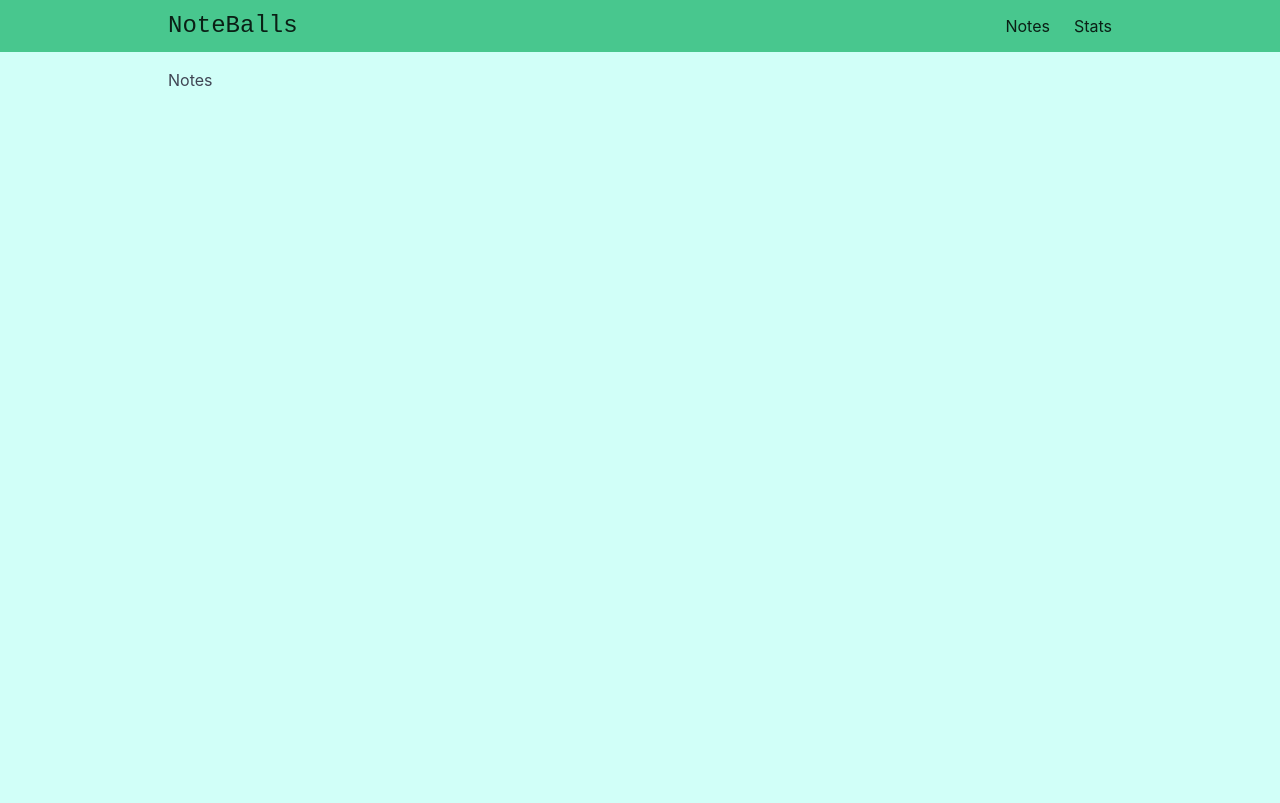
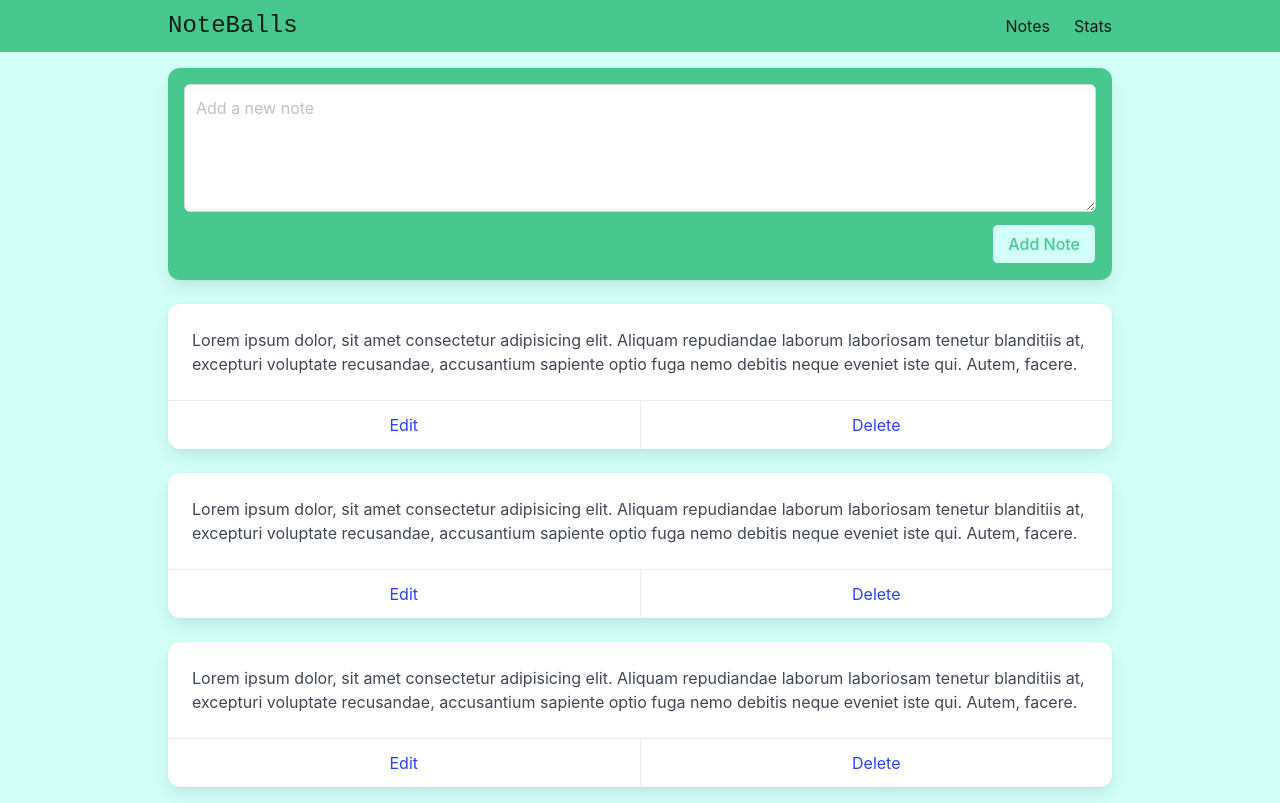
Before and after one commit to EricTimRussell/Refresher, a Vue app: page / in a window 1280 px wide. Built offline with nearby package versions, Linux system fonts and the light colour scheme.

Commit message:
card layout and text area

```diff
--- a/src/views/NotesView.vue
+++ b/src/views/NotesView.vue
@@ -1,6 +1,34 @@
 <template>
-  <div>
-    <h1>Notes</h1>
+  <div class="notes">
+
+    <div class="card has-background-success p-4">
+      <div class="field">
+        <div class="control">
+          <textarea class="textarea" placeholder="Add a new note"></textarea>
+        </div>
+      </div>
+
+      <div class="field is-grouped is-grouped-right">
+        <div class="control">
+          <button class="button has-background-primary-light is-success is-outlined">Add Note</button>
+        </div>
+      </div>
+    </div>
+
+    <div v-for="i in 3" class="card">
+      <div class="card-content">
+        <div class="content">
+          Lorem ipsum dolor, sit amet consectetur adipisicing elit. Aliquam repudiandae laborum laboriosam tenetur
+          blanditiis at, excepturi voluptate recusandae, accusantium sapiente optio fuga nemo debitis neque eveniet iste
+          qui. Autem, facere.
+        </div>
+      </div>
+      <footer class="card-footer">
+        <a href="#" class="card-footer-item">Edit</a>
+        <a href="#" class="card-footer-item">Delete</a>
+      </footer>
+    </div>
+
   </div>
 </template>
 
@@ -8,4 +36,6 @@
 
 </script>
 
-<style scoped></style>
+<style scoped>
+
+</style>
```
